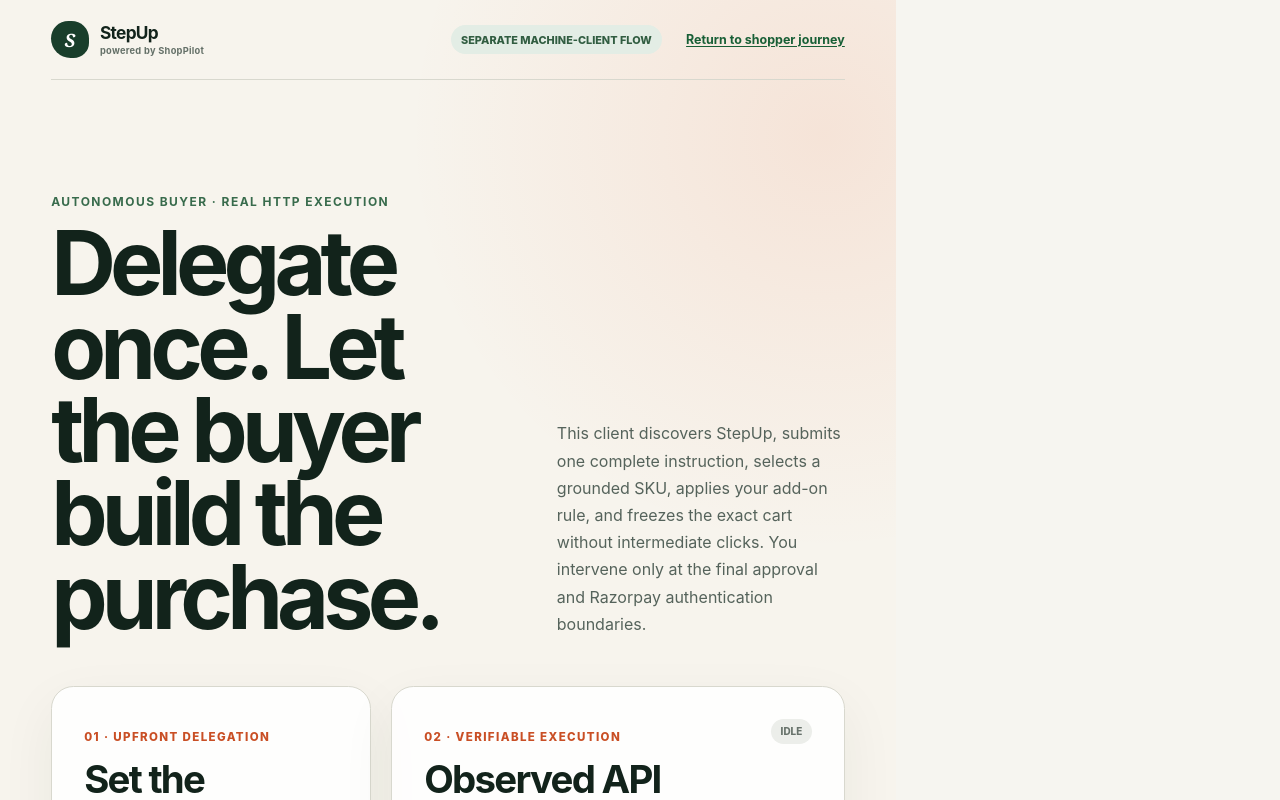
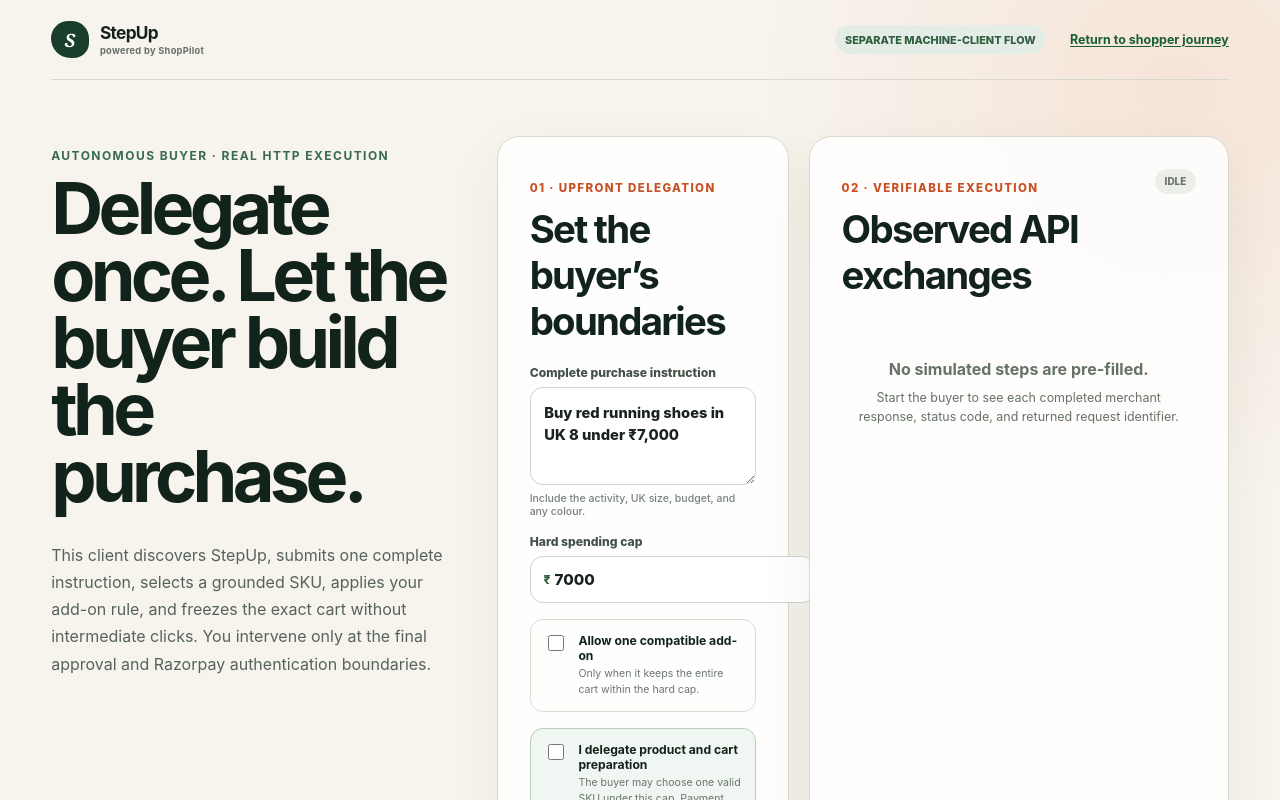
Before and after one commit to 1pizzaslice/shoppilot-agentic-commerce, a Next.js app in the folder apps/web/: page /ai-buyer in a window 1280 px wide. Shown: the top 800 px of the page. Built offline with nearby package versions, Linux system fonts and the light colour scheme.

Commit message:
fix: use full autonomous buyer viewport

```diff
--- a/apps/web/app/styles.css
+++ b/apps/web/app/styles.css
@@ -3118,7 +3118,10 @@ a {
 }
 
 .autonomous-shell {
+  display: block;
+  width: 100%;
   min-height: 100vh;
+  max-width: none;
   padding: 0 clamp(1rem, 4vw, 4rem) 4rem;
   background:
     radial-gradient(circle at 92% 8%, rgb(232 83 29 / 0.1), transparent 26rem),
@@ -3600,6 +3603,54 @@ a {
   color: #bed1c4;
 }
 
+@media (min-width: 1101px) {
+  .autonomous-shell {
+    display: grid;
+    grid-template-columns: minmax(22rem, 0.7fr) minmax(42rem, 1.3fr);
+    column-gap: clamp(2.5rem, 4vw, 5rem);
+    align-content: start;
+  }
+
+  .autonomous-header,
+  .autonomous-review,
+  .autonomous-error,
+  .autonomous-proof-note {
+    grid-column: 1 / -1;
+    width: 100%;
+    max-width: 92rem;
+    margin-right: auto;
+    margin-left: auto;
+  }
+
+  .autonomous-hero {
+    display: block;
+    grid-column: 1;
+    align-self: start;
+    max-width: 34rem;
+    margin: 0;
+    padding: clamp(3.5rem, 7vh, 5rem) 0 2rem;
+  }
+
+  .autonomous-hero h1 {
+    max-width: 9ch;
+    font-size: clamp(4.5rem, 5.5vw, 7rem);
+  }
+
+  .autonomous-hero > p {
+    max-width: 29rem;
+    margin-top: 2rem;
+  }
+
+  .autonomous-layout {
+    grid-column: 2;
+    align-self: start;
+    grid-template-columns: minmax(18rem, 0.82fr) minmax(22rem, 1.18fr);
+    width: 100%;
+    max-width: none;
+    margin: clamp(3.5rem, 7vh, 5rem) 0 0;
+  }
+}
+
 @media (max-width: 820px) {
   .autonomous-hero,
   .autonomous-layout,
```
Also changed, not shown: 1 other file (tests, documents, lock files or other folders).
